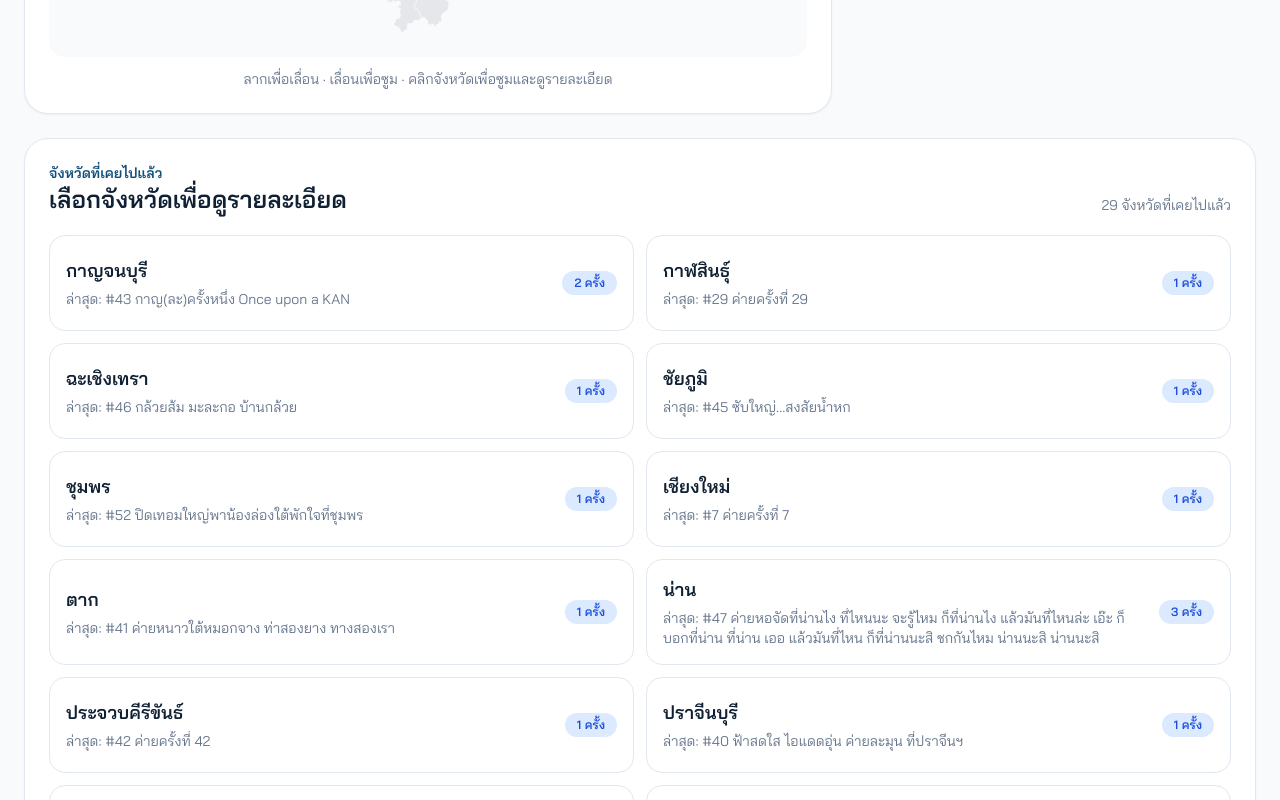
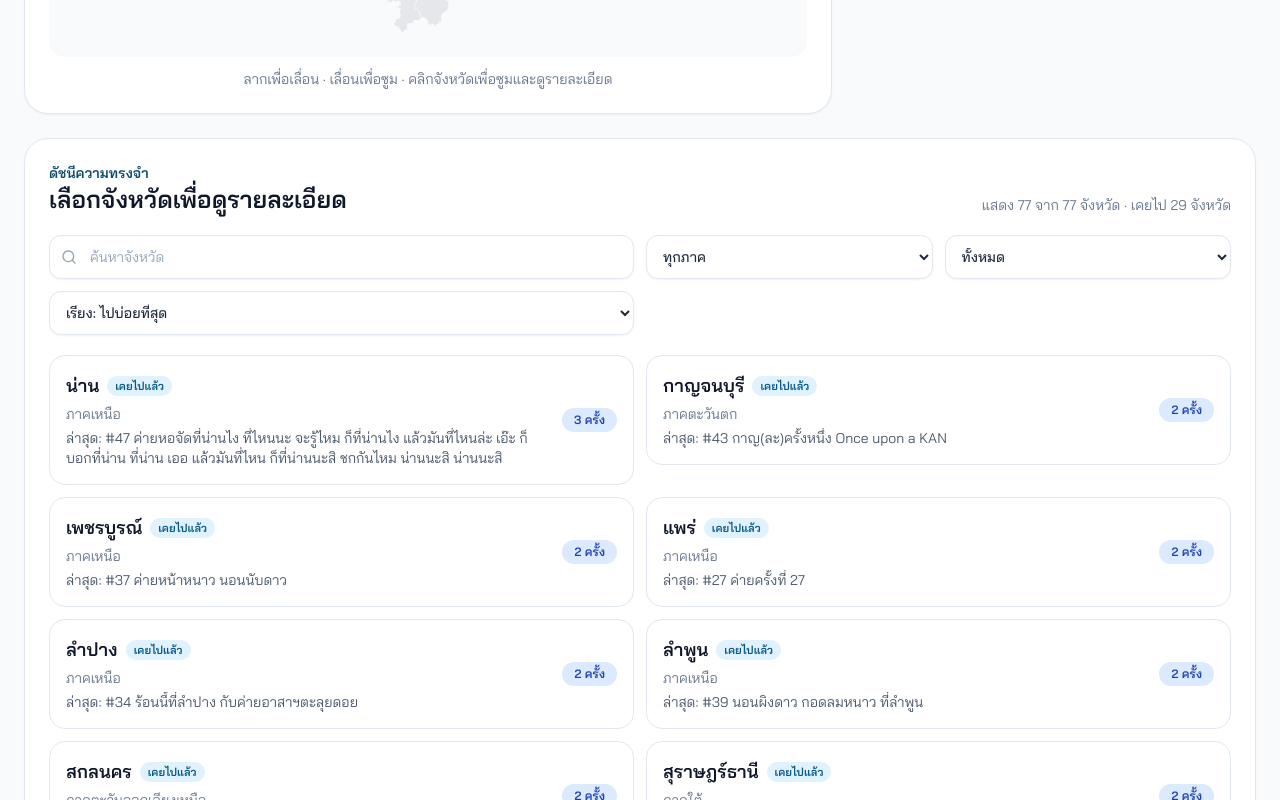
Before and after one commit to KH-Club/KHWebpage, a React (Vite) app: page /map in a window 1280 px wide. Shown: the part 1780-2580 px from the top of the page. Built offline with nearby package versions, Linux system fonts and the light colour scheme.

Commit message:
feat(map): full archive list with filters
Search, region, status, and sort for all provinces; sync status with hero mapMode.

```diff
--- /dev/null
+++ b/src/pages/Mappage/components/ProvinceArchiveList.tsx
@@ -0,0 +1,300 @@
+import { memo, useEffect, useMemo, useState } from "react"
+import { FiSearch } from "react-icons/fi"
+import { motion, useReducedMotion } from "motion/react"
+import { cn } from "@/lib/utils"
+import {
+	allArchiveProvinceCards,
+	filterAndSortArchiveCards,
+} from "../data/archiveList"
+import { mapRegions } from "../data/campMapData"
+import {
+	ArchiveProvinceCard,
+	CampMapRegion,
+	ProvinceSortOption,
+	ProvinceStatusFilter,
+} from "../types"
+
+interface ProvinceArchiveListProps {
+	selectedProvinceId?: string
+	onSelectProvince: (provinceId: string) => void
+	/** Synced with hero map mode chips */
+	statusFilter: ProvinceStatusFilter
+	onStatusFilterChange: (status: ProvinceStatusFilter) => void
+}
+
+const regionOptions: { value: CampMapRegion | "all"; label: string }[] = [
+	{ value: "all", label: "ทุกภาค" },
+	...(Object.keys(mapRegions) as CampMapRegion[]).map((id) => ({
+		value: id as CampMapRegion | "all",
+		label: mapRegions[id].labelTh,
+	})),
+]
+
+const statusOptions: { value: ProvinceStatusFilter; label: string }[] = [
+	{ value: "all", label: "ทั้งหมด" },
+	{ value: "visited", label: "เคยไปแล้ว" },
+	{ value: "unvisited", label: "ยังไม่เคยไป" },
+]
+
+const sortOptions: { value: ProvinceSortOption; label: string }[] = [
+	{ value: "mostVisited", label: "ไปบ่อยที่สุด" },
+	{ value: "recentlyVisited", label: "ไปล่าสุด" },
+	{ value: "alphabetical", label: "ตามชื่อ" },
+	{ value: "region", label: "ตามภาค" },
+]
+
+const selectClassName =
+	"h-11 rounded-xl border border-slate-200 bg-white px-3 text-sm font-medium text-slate-800 shadow-sm focus:border-sky-400 focus:outline-none focus-visible:ring-2 focus-visible:ring-sky-600"
+
+function useDebouncedValue<T>(value: T, delayMs: number): T {
+	const [debounced, setDebounced] = useState(value)
+
+	useEffect(() => {
+		const timer = window.setTimeout(() => setDebounced(value), delayMs)
+		return () => window.clearTimeout(timer)
+	}, [value, delayMs])
+
+	return debounced
+}
+
+const ArchiveCard = memo(function ArchiveCard({
+	card,
+	isSelected,
+	onSelect,
+	index,
+	reduceMotion,
+}: {
+	card: ArchiveProvinceCard
+	isSelected: boolean
+	onSelect: () => void
+	index: number
+	reduceMotion: boolean | null
+}) {
+	const regionLabel = mapRegions[card.region]?.labelTh ?? card.region
+	const body = (
+		<button
+			type="button"
+			onClick={onSelect}
+			aria-label={
+				card.isVisited
+					? `เลือกจังหวัด ${card.provinceName} มีบันทึกค่าย ${card.visitCount} ครั้ง`
+					: `เลือกจังหวัด ${card.provinceName} ยังไม่เคยไป`
+			}
+			aria-pressed={isSelected}
+			className={cn(
+				"flex min-h-[6.5rem] w-full flex-col gap-3 rounded-2xl border px-4 py-4 text-left transition focus:outline-none focus-visible:ring-2 focus-visible:ring-sky-600 focus-visible:ring-offset-2 sm:flex-row sm:items-center sm:justify-between",
+				isSelected
+					? "border-sky-900 bg-sky-900 text-white shadow-md"
+					: "border-slate-200 bg-white text-slate-900 hover:border-sky-300 hover:bg-sky-50",
+			)}
+		>
+			<span className="min-w-0">
+				<span className="flex flex-wrap items-center gap-2">
+					<span className="block text-lg font-semibold">
+						{card.provinceName}
+					</span>
+					<span
+						className={cn(
+							"inline-flex rounded-full px-2 py-0.5 text-[11px] font-semibold",
+							isSelected
+								? "bg-white/15 text-white"
+								: card.isVisited
+									? "bg-sky-100 text-sky-800"
+									: "bg-slate-100 text-slate-600",
+						)}
+					>
+						{card.isVisited ? "เคยไปแล้ว" : "ยังไม่เคยไป"}
+					</span>
+				</span>
+				<span
+					className={cn(
+						"mt-1 block text-sm",
+						isSelected ? "text-white/80" : "text-slate-500",
+					)}
+				>
+					{regionLabel}
+				</span>
+				<span
+					className={cn(
+						"mt-1 block text-sm sm:line-clamp-2",
+						isSelected ? "text-white/85" : "text-slate-600",
+					)}
+				>
+					{card.isVisited
+						? `ล่าสุด: #${card.latestVisitCampId} ${card.latestVisitName}`
+						: "ยังไม่มีบันทึกค่าย"}
+				</span>
+			</span>
+			<span
+				className={cn(
+					"inline-flex w-fit shrink-0 rounded-full px-3 py-1 text-xs font-semibold",
+					isSelected
+						? "bg-white text-sky-900"
+						: card.isVisited
+							? "bg-blue-100 text-blue-800"
+							: "bg-slate-100 text-slate-600",
+				)}
+			>
+				{card.isVisited ? `${card.visitCount} ครั้ง` : "0 ครั้ง"}
+			</span>
+		</button>
+	)
+
+	if (reduceMotion) return body
+
+	return (
+		<motion.div
+			initial={{ opacity: 0, y: 8 }}
+			animate={{ opacity: 1, y: 0 }}
+			transition={{
+				duration: 0.22,
+				delay: Math.min(index * 0.015, 0.25),
+				ease: [0.22, 1, 0.36, 1],
+			}}
+		>
+			{body}
+		</motion.div>
+	)
+})
+
+export const ProvinceArchiveList = memo(function ProvinceArchiveList({
+	selectedProvinceId,
+	onSelectProvince,
+	statusFilter,
+	onStatusFilterChange,
+}: ProvinceArchiveListProps) {
+	const reduceMotion = useReducedMotion()
+	const [query, setQuery] = useState("")
+	const [region, setRegion] = useState<CampMapRegion | "all">("all")
+	const [sort, setSort] = useState<ProvinceSortOption>("mostVisited")
+	const debouncedQuery = useDebouncedValue(query, 200)
+
+	const filteredCards = useMemo(
+		() =>
+			filterAndSortArchiveCards(allArchiveProvinceCards, {
+				query: debouncedQuery,
+				region,
+				status: statusFilter,
+				sort,
+			}),
+		[debouncedQuery, region, statusFilter, sort],
+	)
+
+	const visitedInView = filteredCards.filter((card) => card.isVisited).length
+
+	return (
+		<section
+			aria-labelledby="province-archive-heading"
+			aria-label="ดัชนีจังหวัดทั่วประเทศไทย"
+			className="rounded-3xl border border-slate-200 bg-white p-5 shadow-sm sm:p-6"
+		>
+			<div className="flex flex-col gap-2 sm:flex-row sm:items-end sm:justify-between">
+				<div>
+					<p className="text-sm font-semibold text-sky-900">ดัชนีความทรงจำ</p>
+					<h2
+						id="province-archive-heading"
+						className="text-2xl font-bold text-slate-900"
+					>
+						เลือกจังหวัดเพื่อดูรายละเอียด
+					</h2>
+				</div>
+				<p className="text-sm text-slate-500">
+					แสดง {filteredCards.length} จาก {allArchiveProvinceCards.length}{" "}
+					จังหวัด
+					{statusFilter !== "unvisited"
+						? ` · เคยไป ${visitedInView} จังหวัด`
+						: null}
+				</p>
+			</div>
+
+			<div className="mt-5 grid grid-cols-1 gap-3 lg:grid-cols-4">
+				<label className="relative block lg:col-span-2">
+					<span className="sr-only">ค้นหาจังหวัด</span>
+					<FiSearch
+						className="pointer-events-none absolute left-3 top-1/2 h-4 w-4 -translate-y-1/2 text-slate-400"
+						aria-hidden
+					/>
+					<input
+						type="search"
+						value={query}
+						onChange={(event) => setQuery(event.target.value)}
+						placeholder="ค้นหาจังหวัด"
+						className="h-11 w-full rounded-xl border border-slate-200 bg-white py-2 pl-10 pr-3 text-sm text-slate-800 shadow-sm placeholder:text-slate-400 focus:border-sky-400 focus:outline-none focus-visible:ring-2 focus-visible:ring-sky-600"
+					/>
+				</label>
+
+				<label className="block">
+					<span className="sr-only">กรองตามภาค</span>
+					<select
+						value={region}
+						onChange={(event) =>
+							setRegion(event.target.value as CampMapRegion | "all")
+						}
+						className={cn(selectClassName, "w-full")}
+					>
+						{regionOptions.map((option) => (
+							<option key={option.value} value={option.value}>
+								{option.label}
+							</option>
+						))}
+					</select>
+				</label>
+
+				<label className="block">
+					<span className="sr-only">กรองสถานะ</span>
+					<select
+						value={statusFilter}
+						onChange={(event) =>
+							onStatusFilterChange(
+								event.target.value as ProvinceStatusFilter,
+							)
+						}
+						className={cn(selectClassName, "w-full")}
+					>
+						{statusOptions.map((option) => (
+							<option key={option.value} value={option.value}>
+								{option.label}
+							</option>
+						))}
+					</select>
+				</label>
+
+				<label className="block lg:col-span-2">
+					<span className="sr-only">เรียงลำดับ</span>
+					<select
+						value={sort}
+						onChange={(event) =>
+							setSort(event.target.value as ProvinceSortOption)
+						}
+						className={cn(selectClassName, "w-full")}
+					>
+						{sortOptions.map((option) => (
+							<option key={option.value} value={option.value}>
+								เรียง: {option.label}
+							</option>
+						))}
+					</select>
+				</label>
+			</div>
+
+			{filteredCards.length === 0 ? (
+				<p className="mt-8 rounded-2xl border border-dashed border-slate-200 bg-slate-50 px-4 py-10 text-center text-sm text-slate-500">
+					ไม่พบจังหวัดที่ตรงกับตัวกรอง ลองเปลี่ยนคำค้นหาหรือสถานะ
+				</p>
+			) : (
+				<div className="mt-5 grid grid-cols-1 gap-3 md:grid-cols-2">
+					{filteredCards.map((card, index) => (
+						<ArchiveCard
+							key={card.provinceId}
+							card={card}
+							index={index}
+							reduceMotion={reduceMotion}
+							isSelected={selectedProvinceId === card.provinceId}
+							onSelect={() => onSelectProvince(card.provinceId)}
+						/>
+					))}
+				</div>
+			)}
+		</section>
+	)
+})
--- a/src/pages/Mappage/page.tsx
+++ b/src/pages/Mappage/page.tsx
@@ -10,8 +10,8 @@ import { MapLegend } from "./components/MapLegend"
 import { MapStats } from "./components/MapStats"
 import { ProvinceDetailPanel } from "./components/ProvinceDetailPanel"
 import { ProvinceDetailSheet } from "./components/ProvinceDetailSheet"
+import { ProvinceArchiveList } from "./components/ProvinceArchiveList"
 import { ThailandProvinceMap } from "./components/ThailandProvinceMap"
-import { VisitedProvinceList } from "./components/VisitedProvinceList"
 import { useMediaQuery } from "./hooks/useMediaQuery"
 import { MapMode } from "./types"
 
@@ -128,10 +128,11 @@ const MapPage = () => {
 				) : null}
 
 				<div className="mt-6">
-					<VisitedProvinceList
-						summaries={visitedProvinceSummaries}
+					<ProvinceArchiveList
 						selectedProvinceId={selectedProvinceId}
 						onSelectProvince={setSelectedProvinceId}
+						statusFilter={mapMode}
+						onStatusFilterChange={setMapMode}
 					/>
 				</div>
 			</section>
```
